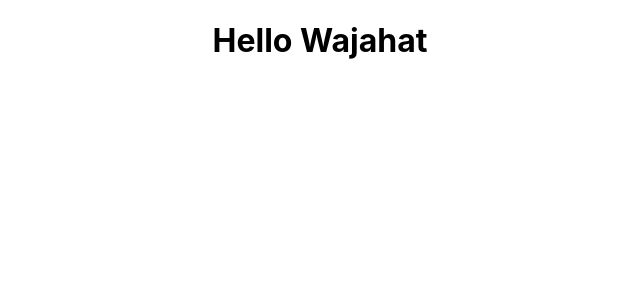
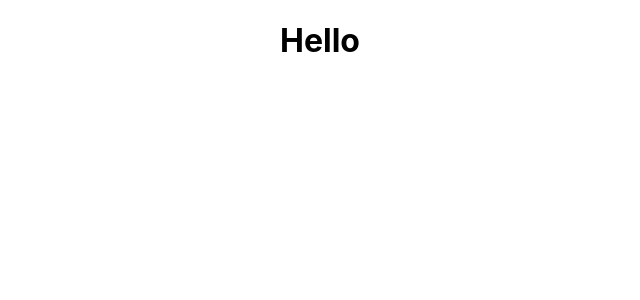
Before and after one commit to wajahatarajput/khppost, a React (Create React App) app: page / in a window 1280 px wide. Shown: the top 300 px of the page, without its empty margins (320-960 px from the left). Built offline with nearby package versions, Linux system fonts and the light colour scheme; the HTML template or start-up script is replaced by a standard one.

Commit message:
changes123

```diff
--- a/src/App.css
+++ b/src/App.css
@@ -3,7 +3,7 @@
 }
 
 .App-logo {
-  height: 40vmin;
+  height: 45vmin;
   pointer-events: none;
 }
 
--- a/src/App.js
+++ b/src/App.js
@@ -4,7 +4,7 @@ import Home from './pages/Home'
 export default function App() {
   return (
     <div className="App">
-      <Home name={ 'Wajahat' } />
+      <h1> Hello </h1>
     </div>
   );
 }
```
